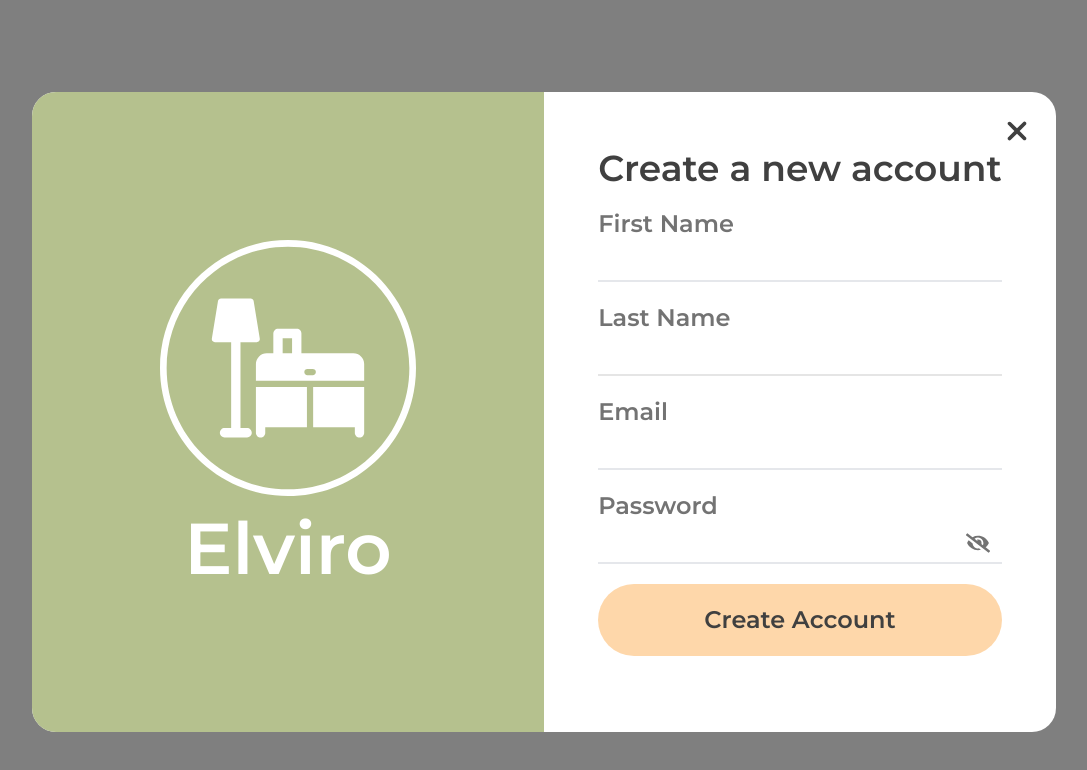
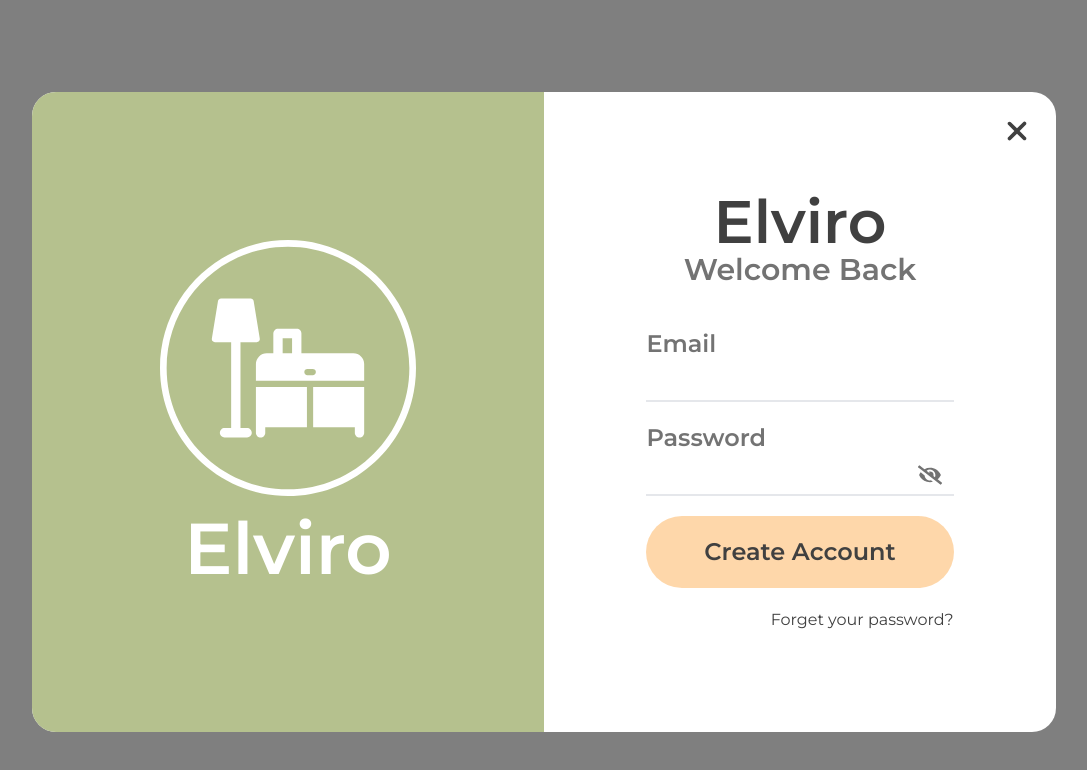
Before and after one commit to jsd7-group3-the-immortal-elf/elviro-frontend, a React (Vite) app: page /dashboard/product/1 in a window 1280 px wide. Shown: the top 770 px of the page, without its empty margins (96-1183 px from the left). Built offline with nearby package versions, Linux system fonts and the light colour scheme.

Commit message:
finish LoginPage

```diff
--- a/src/index.css
+++ b/src/index.css
@@ -59,7 +59,7 @@
 	}
 
 	.btn-login {
-		@apply bg-orange-200 p-5 rounded-full font-semibold text-lg md:mb-5 md:text-2xl mb-5  hover:bg-orange-300  hover:shadow-xl;
+		@apply bg-orange-200 p-5 rounded-full font-semibold text-lg  md:text-2xl   hover:bg-orange-300  hover:shadow-xl;
 	}
 
 	.label-login {
--- a/src/main.jsx
+++ b/src/main.jsx
@@ -2,11 +2,11 @@ import React from "react";
 import ReactDOM from "react-dom/client";
 import "./index.css";
 // import App from "./App";
-import CreateAccountPage from "./pages/login/CreateAccountPage";
+import LoginPage from "./pages/login/LoginPage";
 
 ReactDOM.createRoot(document.getElementById("root")).render(
 	<React.StrictMode>
 		{/* <App /> */}
-		<CreateAccountPage />
+		<LoginPage />
 	</React.StrictMode>
 );
--- a/src/pages/login/CreateAccountPage.jsx
+++ b/src/pages/login/CreateAccountPage.jsx
@@ -145,7 +145,7 @@ function CreateAccountPage() {
 								</div>
 							</label>
 
-							<button type="submit" className="btn-login">
+							<button type="submit" className="btn-login mb-5">
 								Create Account
 							</button>
 						</form>
--- a/src/pages/login/LoginPage.jsx
+++ b/src/pages/login/LoginPage.jsx
@@ -1,14 +1,13 @@
+//ใช้ useState
 import { useState } from "react";
-import ImageWhite from "/images/elviro_logo_white.png";
-import ImageBlack from "/images/elviro_logo_black.png";
-import { FaTimes, FaEyeSlash, FaEye } from "react-icons/fa";
+import ImageWhite from "/images/elviro_logo_white.svg";
+import ImageBlack from "/images/elviro_logo_black.svg";
+import { FaEyeSlash, FaEye } from "react-icons/fa";
 import { FaXmark } from "react-icons/fa6";
 
-function LoginPage() {
+function CreateAccountPage() {
 	//ไว้รับค่า object จาก formData
-	const [formData, setFormData] = useState({
-		firstName: "",
-		lastName: "",
+	const [loginData, setLoginData] = useState({
 		email: "",
 		password: "",
 	});
@@ -34,7 +33,7 @@ function LoginPage() {
 	const handleChange = (event) => {
 		const { name, value } = event.target;
 
-		setFormData((prevData) => ({
+		setLoginData((prevData) => ({
 			...prevData,
 			[name]: value,
 		}));
@@ -45,32 +44,29 @@ function LoginPage() {
 		setOpenForm(!openForm);
 	};
 
-	//ตอนกด Submit
-	// const handleSubmit = (event) => {
-	// 	event.preventDefault(); //ไม่ให้ refresh หน้า
-	// 	console.log("Form Submitted:", formData); //ไว้ดู check
-	// 	setTableData((prevData) => [...prevData, formData]);
-	// 	console.log(...tableData, formData);
-	// };
+	//Check username passwore
+
+	//เอาค่าไปเก็บใน array
 	const handleSubmit = (event) => {
 		event.preventDefault(); //ไม่ให้ refresh หน้า
 
-		const username = event.target.username.value;
-		const password = event.target.username.value;
-
-		if (username === "username") {
-			if (password === "password") {
-				console.log("Login successful");
-			}
-		} else {
+		if (
+			loginData.email !== "example@email.com" ||
+			loginData.password !== "password"
+		) {
+			window.alert("Your username or password is incorrect.");
 			return;
 		}
+
+		console.log("Form Submitted:", loginData); //ไว้ดู check
+		window.alert("Login Successful");
+		toggleOpenForm();
 	};
 
 	return (
 		<div className={openForm ? "block" : "hidden"}>
 			<div className="flex bg-black/50 lg:h-screen  justify-center md:items-center">
-				<section className="relative h-4/5 mt-14 md:mb-14 rounded-t-3xl sm:rounded-3xl bg-white w-full md:w-4/5 flex flex-col lg:flex-row items-center lg:w-4/5 md:h-4/5">
+				<section className="relative h-4/5 mt-20 md:mb-14 rounded-t-3xl md:rounded-3xl bg-white w-full md:w-4/5 flex flex-col lg:flex-row items-center lg:w-4/5 md:h-4/5">
 					<FaXmark
 						className="text-3xl cursor-pointer absolute right-6 top-6 hover:text-4xl"
 						onClick={toggleOpenForm}
@@ -80,13 +76,13 @@ function LoginPage() {
 							src={ImageBlack}
 							alt="Elviro Logo"
 							className="w-1/2 max-w-lg lg:hidden
-						"
+					"
 						/>
 						<img
 							src={ImageWhite}
 							alt="Elviro Logo"
 							className="hidden lg:flex w-1/2
-						"
+					"
 						/>
 						<h1 className="hidden lg:block font-semibold text-2xl md:text-7xl md:text-white">
 							Elviro
@@ -95,37 +91,35 @@ function LoginPage() {
 
 					<div className="0 h-full flex flex-col items-center justify-center md:overflow-hidden  lg:h-full lg:w-1/2">
 						{/* Main form */}
-
-						<h1 className="text-5xl lg:text-6xl text-center">Elviro</h1>
-						<h2 className="font-medium text-neutral-400 text-lg md:text-2xl text-center">
-							WELCOME BACK.
+						<h1 className="text-5xl md:text-6xl">Elviro</h1>
+						<h2 className="text-neutral-500 text-2xl md:text-3xl mb-10">
+							Welcome Back
 						</h2>
 						<form
 							onSubmit={handleSubmit}
-							className="flex flex-col md:w-lg gap-5 lg:w-4/5"
+							className="flex flex-col w-full lg:w-3/5 gap-5"
 						>
 							{/* Email */}
-							<label className="text-neutral-500 text-md  flex flex-col font-semibold">
-								Email / Username
+							<label className="label-login">
+								Email
 								<input
 									className="bg-white border-b-2 border-text-neutral-500 p-1 font-normal"
 									type="email"
 									name="email"
-									value={formData.email}
+									value={loginData.email}
 									onChange={handleChange}
 									required
 								/>
 							</label>
 							{/* Password */}
-							<label className="text-neutral-500 text-md  flex flex-col pb-5 font-semibold">
+							<label className="label-login">
 								Password
 								<div id="password-relative" className="relative">
 									<input
 										className="bg-white border-b-2 border-text-neutral-500 p-1 font-normal w-full pr-10"
-										// type={showPassword ? "text" : "password"}
 										name="password"
 										type={showPassword ? "text" : "password"}
-										value={formData.password}
+										value={loginData.password}
 										onChange={handleChange}
 										minLength="5"
 										required
@@ -139,12 +133,15 @@ function LoginPage() {
 								</div>
 							</label>
 
-							<button
-								type="submit"
-								className="bg-orange-200 p-4 rounded-full font-semibold text-lg md:mb-5 md:text-2xl mb-5  hover:bg-orange-300  hover:shadow-xl"
+							<button type="submit" className="btn-login">
+								Create Account
+							</button>
+							<a
+								href="./ForgetPage"
+								className="hover:cursor-pointer hover:text-orange-800 hover:font-bold"
 							>
-								Login
-							</button>
+								<p className="text-right">Forget your password?</p>
+							</a>
 						</form>
 					</div>
 				</section>
@@ -153,4 +150,4 @@ function LoginPage() {
 	);
 }
 
-export default LoginPage;
+export default CreateAccountPage;
```
